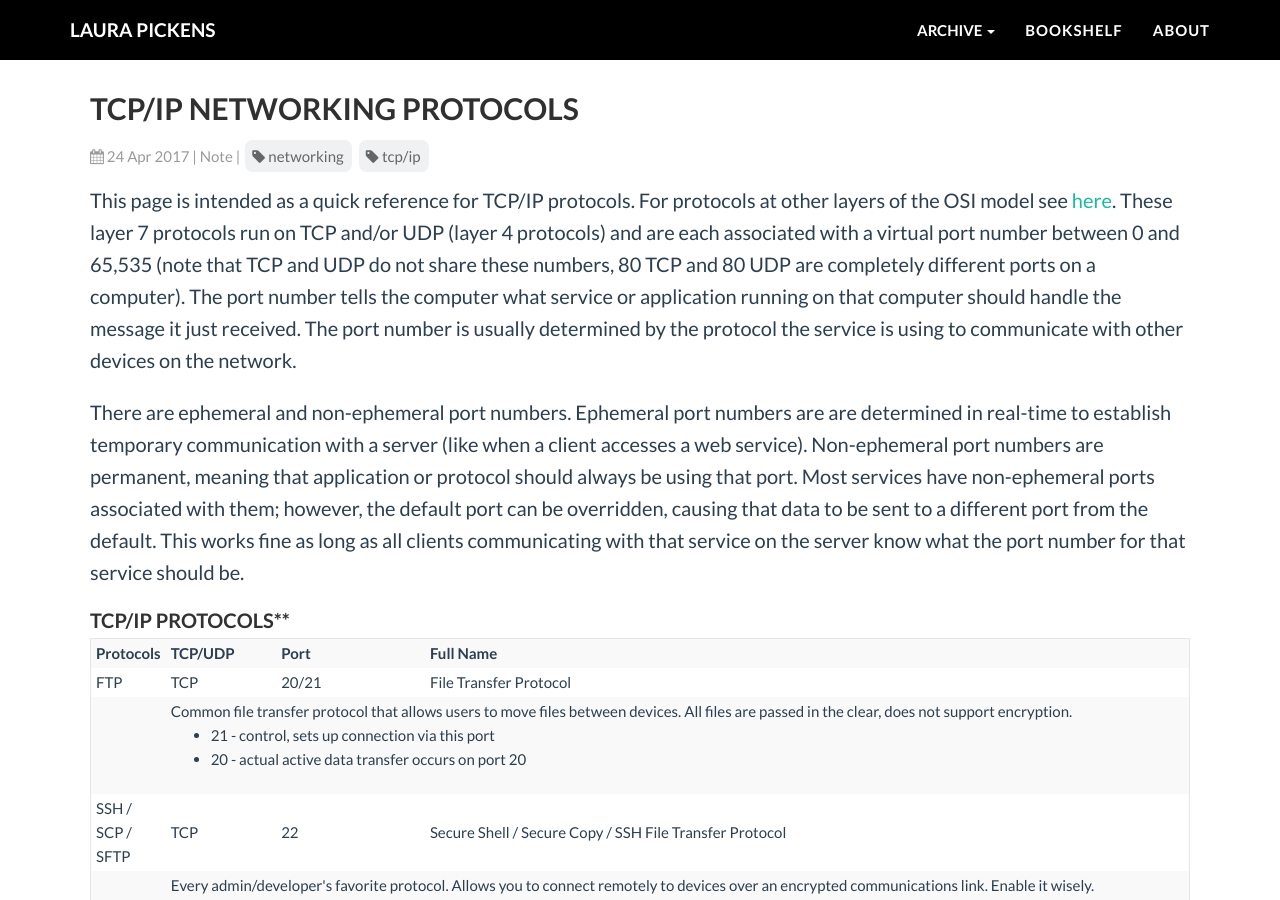
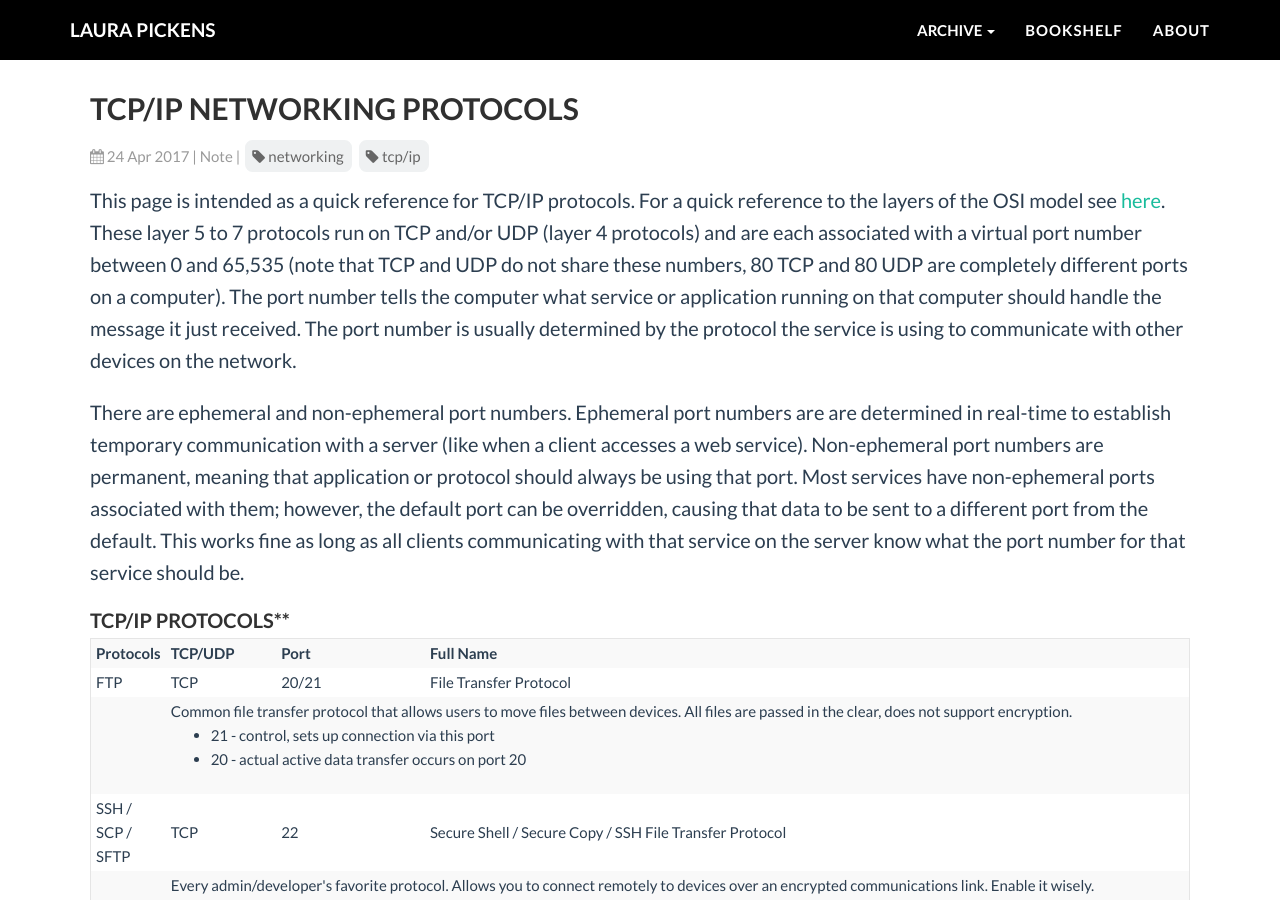
Before and after one commit to lpickens03/lpickens03.github.io, a Jekyll site: the page built from _posts/2017-04-24-tcpipprotocols.md, in a window 1280 px wide and 900 px high. Built offline with Jekyll 4.4.1, drawn with Linux system fonts in a browser that asks for light colours; nearby versions of some CDN libraries; some web fonts are replaced.

Commit message:
clarifications

```diff
--- a/_posts/2017-04-24-tcpipprotocols.md
+++ b/_posts/2017-04-24-tcpipprotocols.md
@@ -6,7 +6,7 @@ tags: [networking, tcp/ip]
 title: TCP/IP Networking Protocols
 ---
 
-This page is intended as a quick reference for TCP/IP protocols. For protocols at other layers of the OSI model see <a href="/notes/2017/06/01/osimodel/">here</a>. These layer 7 protocols run on TCP and/or UDP (layer 4 protocols) and are each associated with a virtual port number between 0 and 65,535 (note that TCP and UDP do not share these numbers, 80 TCP and 80 UDP are completely different ports on a computer). The port number tells the computer what service or application running on that computer should handle the message it just received. The port number is usually determined by the protocol the service is using to communicate with other devices on the network.
+This page is intended as a quick reference for TCP/IP protocols. For a quick reference to the layers of the OSI model see <a href="/notes/2017/06/01/osimodel/">here</a>. These layer 5 to 7 protocols run on TCP and/or UDP (layer 4 protocols) and are each associated with a virtual port number between 0 and 65,535 (note that TCP and UDP do not share these numbers, 80 TCP and 80 UDP are completely different ports on a computer). The port number tells the computer what service or application running on that computer should handle the message it just received. The port number is usually determined by the protocol the service is using to communicate with other devices on the network.
 
 There are ephemeral and non-ephemeral port numbers. Ephemeral port numbers are are determined in real-time to establish temporary communication with a server (like when a client accesses a web service). Non-ephemeral port numbers are permanent, meaning that application or protocol should always be using that port. Most services have non-ephemeral ports associated with them; however, the default port can be overridden, causing that data to be sent to a different port from the default. This works fine as long as all clients communicating with that service on the server know what the port number for that service should be.
 
```
